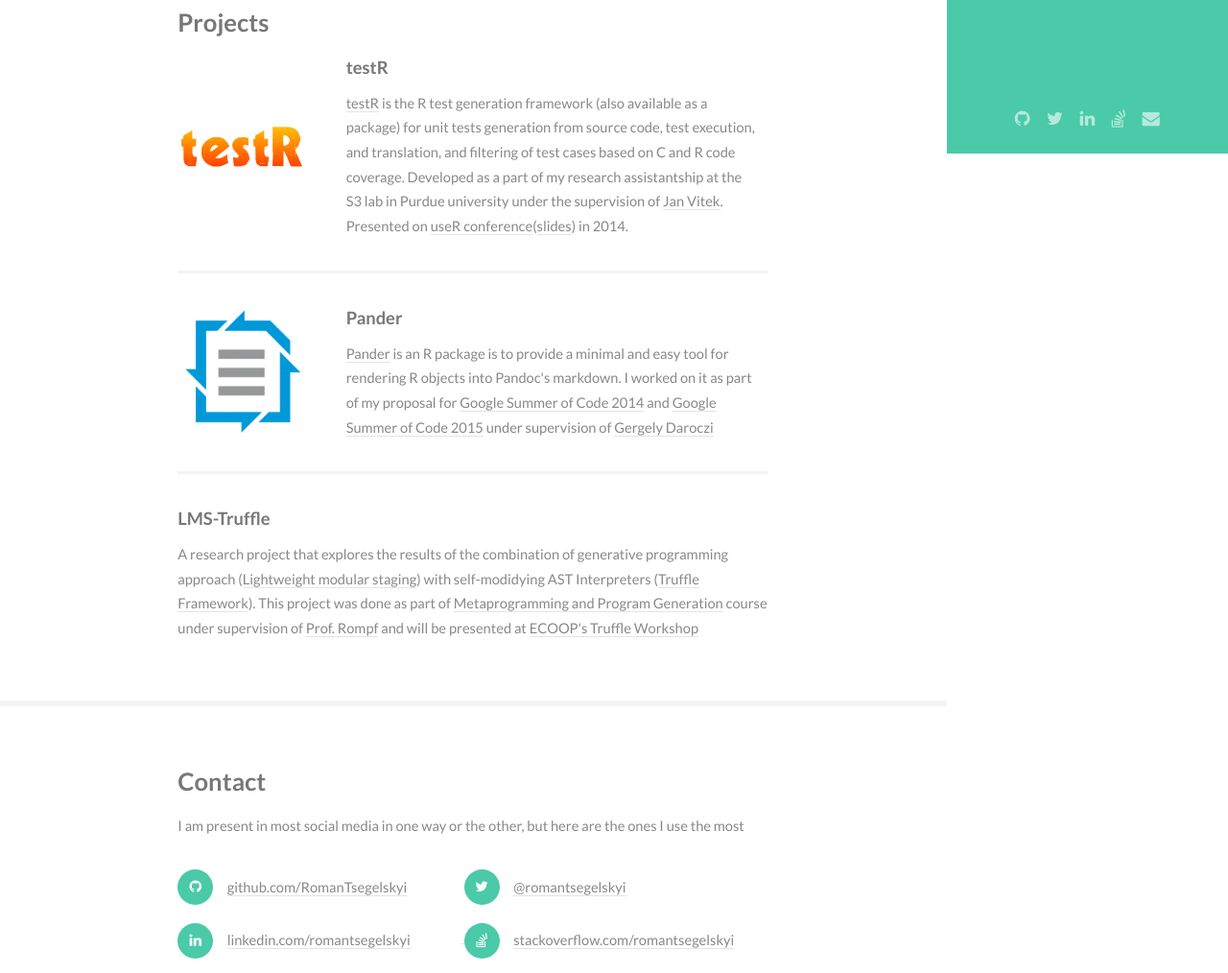
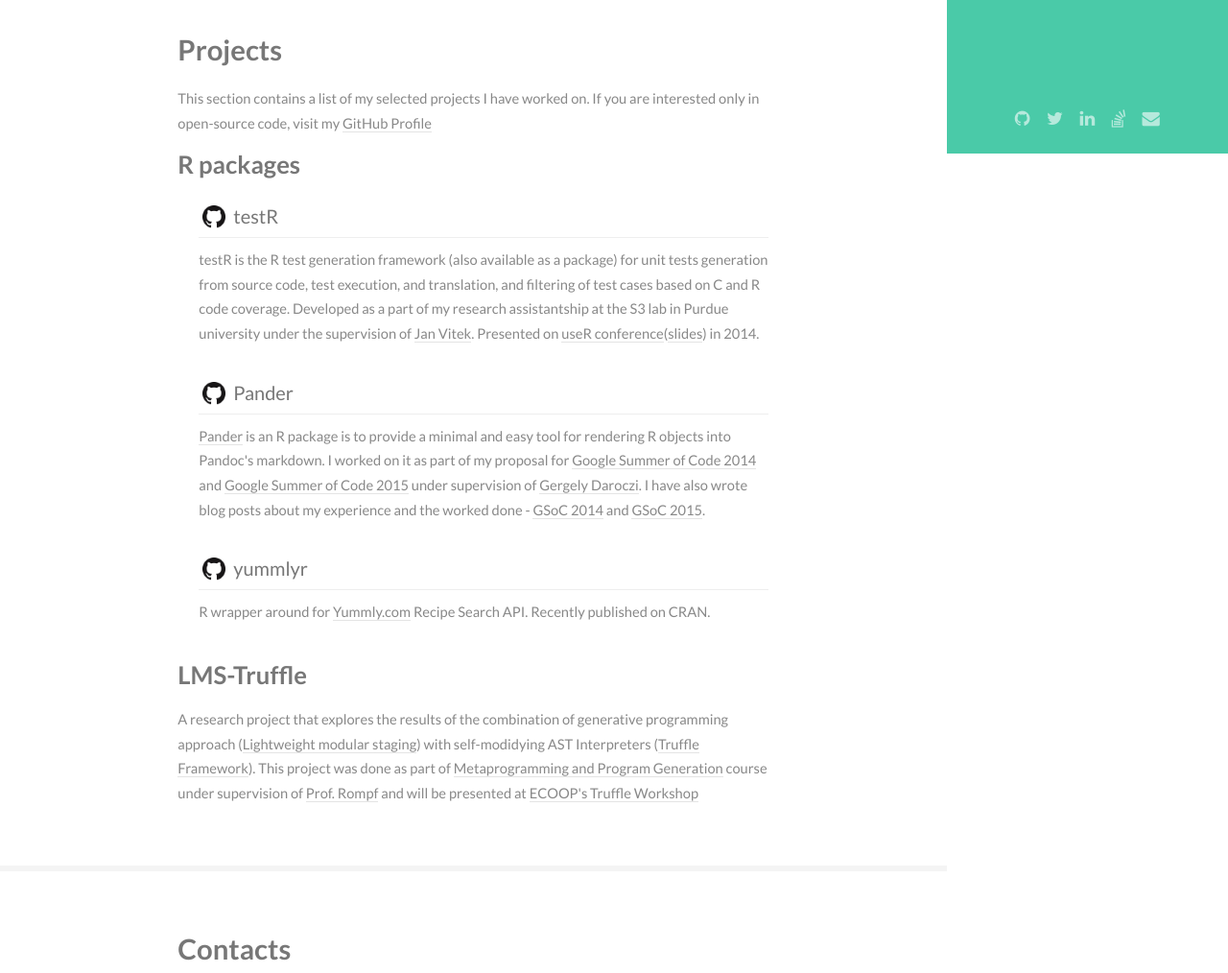
Before and after one commit to RomanTsegelskyi/romantsegelskyi.github.io, a plain HTML site: page index.html in a window 1280 px wide. Shown: the part 640-1654 px from the top of the page at 96% size. Drawn offline with Linux system fonts and the light colour scheme.

Commit message:
Improved projects description, added blog links

```diff
--- a/assets/css/main.css
+++ b/assets/css/main.css
@@ -16,6 +16,39 @@
 		font-size: 100%;
 		font: inherit;
 		vertical-align: baseline;
+	}
+	img {
+		vertical-align: middle;
+	}
+	.img-thumbnail {
+		display: inline-block;
+	    max-width: 100%;
+    	height: auto;
+	    padding: 4px;
+	    line-height: 1.42857143;
+	    background-color: #fff;
+	    border: 1px solid #ddd;
+	    border-radius: 4px;
+	    -webkit-transition: all .2s ease-in-out;
+	    transition: all .2s ease-in-out;
+	}
+
+	.project_header {
+		margin-top: 20px;
+	    margin-bottom: 10px;
+	    font-size: 20px;
+    	border-bottom: 1px solid #eee;
+    	padding-bottom: 5px;
+    	    font-family: inherit;
+    font-weight: 500;
+	}
+
+	.project-section {
+		margin-top: 10px;
+	}
+
+	.project-list {
+		list-style-type: none;
 	}
 
 	article, aside, details, figcaption, figure, footer, header, hgroup, menu, nav, section {
--- a/index.html
+++ b/index.html
@@ -1,9 +1,4 @@
 <!DOCTYPE HTML>
-<!--
-	Read Only by HTML5 UP
-	html5up.net | @n33co
-	Free for personal and commercial use under the CCA 3.0 license (html5up.net/license)
--->
 <html>
 	<head>
         <title>Roman Tsegelskyi</title>
@@ -21,14 +16,14 @@
 				<header>
 					<span class="image avatar"><img src="images/avatar.jpg" alt="" /></span>
                     <h1 id="logo"><a href="#">Roman Tsegelskyi</a></h1>
-                    <p>Programming Languages and Compilers, #rstats, #scala</p>
+                    <p>Programming Languages and Compilers, #rstats, #perl, #rustlang, #golang</p>
 				</header>
 				<nav id="nav">
 					<ul>
 						<li><a href="#one" class="active">About</a></li>
                         <li><a href="#two">Projects</a></li>
                         <li><a href="#three">Contacts</a></li>
-                        <li><a href="http://romantsegelskyi.github.io/pi-blog">Blog</a></li>
+                        <li><a href="#four">Blog</a></li>
 					</ul>
 				</nav>
 				<footer>
@@ -51,34 +46,39 @@
 						<!-- One -->
 							<section id="one">
 								<div class="container">
-                                    <p>I'm a Software Engineer at Microsoft, working on Microsoft Office Engineering. Previously I worked as a research assistant at the <a href="https://www.cs.purdue.edu/sss/projects/s3/">S3 lab</a>, while completing my MSc in Computer Science at Purdue University under Fulbright Fellowship. Back in Ukraine, I also briefly worked in <a href="http://www.netcracker.com/">NetCracker Tech.</a> as a Junior Customer Support Engineer on Telus Project.</p>
-                                    <p>I'm interested in all aspects of programming. My primary research interests lie in a broad areas of programming languages and compilers. I mostly program in R, C# and Perl nowadays, but I am also experienced with C/C++, Java, Python, and SQL programming. I would like to consider myself a tool builder, I enjoy developing tools that make programmers' lives easier.</p>
+                                    <p>I'm a Software Engineer at Microsoft, working on Microsoft Office Engineering. Previously I worked as a research assistant at the <a href="https://www.cs.purdue.edu/sss/projects/s3/">S3 lab</a>, while completing my MSc in Computer Science at Purdue University under Fulbright Fellowship. Back in Ukraine, I worked in <a href="http://www.netcracker.com/">NetCracker Tech.</a> as a Junior Customer Support Engineer on Telus Project.</p>
+                                    <p>I'm interested in all aspects of programming, with my primary research interests laying a broad areas of programming languages, compilers and optimization. I mostly program in R, Perl, C#, Go and Rust nowadays, but I am have experience with C/C++, Java, Python, and SQL programming. I would like to consider myself a tool builder, I enjoy developing tools that make programmers' lives easier.</p>
 								</div>
 							</section>
 
 						<!-- Two -->
 							<section id="two">
 								<div class="container">
-                                    <h3>Projects</h3>
+                                    <h2>Projects</h3>
+                                    This section contains a list of my selected projects I have worked on.
+                                    If you are interested only in open-source code, visit my <a href="https://github.com/RomanTsegelskyi">GitHub Profile </a>
 									<div class="features">
-										<article>
-											<a href="https://github.com/allr/testr" class="image"><img src="images/pic01.jpg" alt="" /></a>
-                                            <div class="inner">
-                                                <h4>testR</h4>
-                                                <p><a href="https://github.com/allr/testr">testR</a> is the R test generation framework (also available as a package) for unit tests generation from source code, test execution, and translation, and filtering of test cases based on C and R code coverage. Developed as a part of my research assistantship at the S3 lab in Purdue university under the supervision of <a href="janvitek.github.io">Jan Vitek</a>. Presented on <a href="http://user2014.stat.ucla.edu/">useR conference</a>(<a href="http://www.slideshare.net/romantsegelskyi/presentation-36655519">slides</a>) in 2014.</p>
+                                            <div class="project-section">
+                                                <h3><a href="https://www.r-project.org/about.html">R</a> packages</h3>
+                                                <ul class="project-list">
+                                                	<li>
+                                                		<h4 class="project_header"><img src="images/GitHub-Mark-32px.png" alt="GitHub-Mark-32px" width="32" height="32" style="border:0px none; padding-top:0px;" class="alignnone img-thumbnail img-responsive" />&nbsp;<a href="https://github.com/allr/testr">testR</a></h4>
+                                                		<p>testR is the R test generation framework (also available as a package) for unit tests generation from source code, test execution, and translation, and filtering of test cases based on C and R code coverage. Developed as a part of my research assistantship at the S3 lab in Purdue university under the supervision of <a href="janvitek.github.io">Jan Vitek</a>. Presented on <a href="http://user2014.stat.ucla.edu/">useR conference</a>(<a href="http://www.slideshare.net/romantsegelskyi/presentation-36655519">slides</a>) in 2014.</p>
+                                                	</li>
+                                                	<li>
+	                                                	<h4 class="project_header"><img src="images/GitHub-Mark-32px.png" alt="GitHub-Mark-32px" width="32" height="32" style="border:0px none; padding-top:0px;" class="alignnone img-thumbnail img-responsive" />&nbsp;<a href="https://github.com/allr/testr">Pander</a></h4>
+		                                                <p><a href="https://github.com/Rapporter/pander">Pander</a> is an R package is to provide a minimal and easy tool for rendering R objects into Pandoc's markdown. I worked on it as part of my proposal for <a href="https://www.google-melange.com/gsoc/project/details/google/gsoc2014/romantsegelskyi/5724160613416960">Google Summer of Code 2014</a> and <a href="https://www.google-melange.com/gsoc/project/details/google/gsoc2015/romantsegelskyi/5738600293466112">Google Summer of Code 2015</a> under supervision of <a href="https://about.me/daroczig">Gergely Daroczi</a>. I have also wrote blog posts about my experience and the worked done - <a href="http://romantsegelskyi.github.io/pi-blog//2015/09/30/gsoc-p1/">GSoC 2014</a> and <a href="http://romantsegelskyi.github.io/pi-blog//2015/10/19/gsoc-p2/">GSoC 2015</a>.</p>
+                                                	</li>
+                                                	<li>
+    	                                                <h4 class="project_header"><img src="images/GitHub-Mark-32px.png" alt="GitHub-Mark-32px" width="32" height="32" style="border:0px none; padding-top:0px;" class="alignnone img-thumbnail img-responsive" />&nbsp;<a href="https://github.com/RomanTsegelskyi/yummlyr">yummlyr</a></h4>
+		                                                <p>R wrapper around for <a href="http://yummly.com">Yummly.com</a> Recipe Search API. Recently published on CRAN.</p>
+                                                	</li>
+                                                </ul>
 											</div>
-										</article>
-										<article>
-											<a href="https://github.com/Rapporter/pander" class="image"><img src="images/pic02.jpg" alt="" /></a>
-											<div class="inner">
-                                                <h4>Pander</h4>
-                                                <p><a href="https://github.com/Rapporter/pander">Pander</a> is an R package is to provide a minimal and easy tool for rendering R objects into Pandoc's markdown. I worked on it as part of my proposal for <a href="https://www.google-melange.com/gsoc/project/details/google/gsoc2014/romantsegelskyi/5724160613416960">Google Summer of Code 2014</a> and <a href="https://www.google-melange.com/gsoc/project/details/google/gsoc2015/romantsegelskyi/5738600293466112">Google Summer of Code 2015</a> under supervision of <a href="https://about.me/daroczig">Gergely Daroczi</a></p>
-											</div>
-										</article>
-										<article>
-                                                <h4>LMS-Truffle</h4>
+											<div>
+                                                <h3>LMS-Truffle</h3>
                                                 <p>A research project that explores the results of the combination of generative programming approach (<a href="http://scala-lms.github.io/">Lightweight modular staging</a>) with self-modidying AST Interpreters (<a href="http://www.christianwimmer.at/Publications/Wimmer12b/">Truffle Framework</a>). This project was done as part of <a href="http://tiarkrompf.github.io/cs590/">Metaprogramming and Program Generation</a> course under supervision of <a href="http://tiarkrompf.github.io/">Prof. Rompf</a> and will be presented at <a href="http://2015.ecoop.org/track/Truffle-2015-papers#event-overview">ECOOP's Truffle Workshop</a></p>
-										</article>
+                                            </div>
 									</div>
 								</div>
 							</section>
@@ -86,8 +86,7 @@
 						<!-- Three -->
                             <section id="three">
 								<div class="container">
-                                    <h3>Contact</h3>
-                                    <p>I am present in most social media in one way or the other, but here are the ones I use the most</p>
+                                    <h2>Contacts</h2>
 									<ul class="feature-icons">
                                         <li class="fa-github"><a href="https://github.com/RomanTsegelskyi">github.com/RomanTsegelskyi</a></li>
                                         <li class="fa-twitter"><a href="https://twitter.com/romantsegelskyi">@romantsegelskyi</a></li>
@@ -101,6 +100,11 @@
 
 							<section id="four">
 								<div class="container">
+								<h2>Programming Investigations</h2>
+									<p>
+									I have recently started my personal <a href="http://romantsegelskyi.github.io/pi-blog/">blog</a>, where I write about once every couple of weeks about different things I am doing in programming and software engineering. Please consider subscribing and any suggestions/comments are welcome. <br><br>
+									<a href="http://romantsegelskyi.github.io/pi-blog/">Programming Investigations</a>
+									</p>
                                 </div>
 							</section>
 
```
Also changed, not shown: images/GitHub-Mark-32px.png (added).
